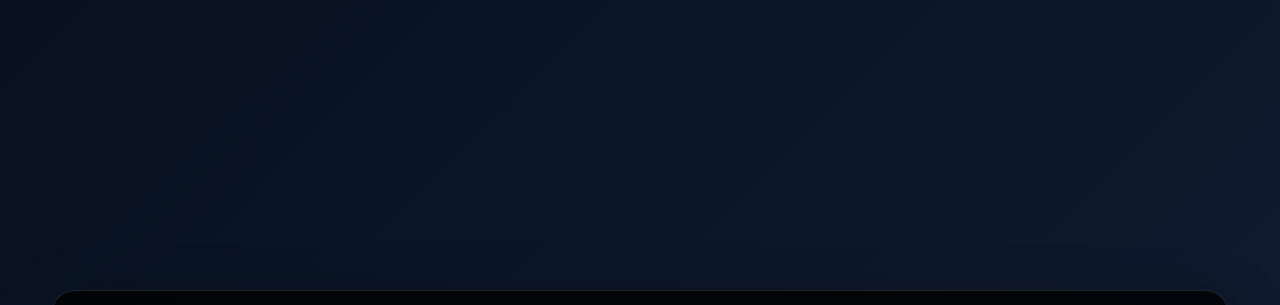
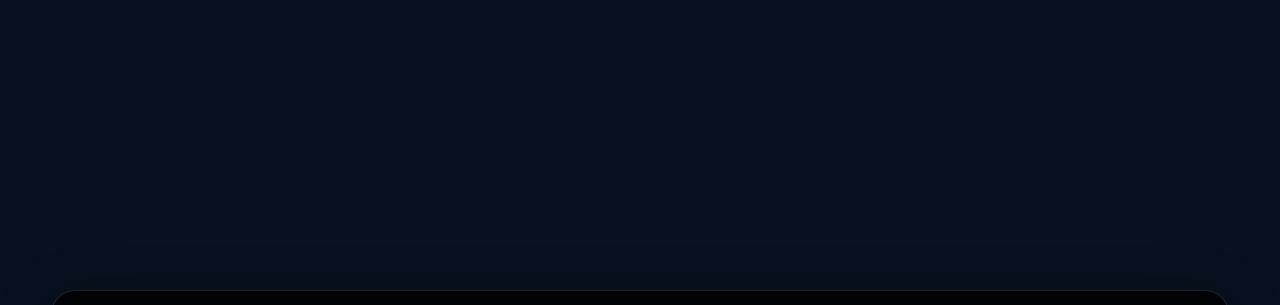
Before and after one commit to kanha360/news-flash-syetem, a plain HTML site: page overlay.html in a window 1280 px wide. Shown: the top 305 px of the page. Drawn offline with Linux system fonts and the light colour scheme.

Commit message:
Make overlay background transparent - show only flash message area

```diff
--- a/styles.css
+++ b/styles.css
@@ -13,6 +13,10 @@ body {
   margin: 0;
   min-height: 100vh;
   background: linear-gradient(135deg, #07111f 0%, #111d33 100%);
+}
+
+body[data-page="overlay"] {
+  background: transparent;
 }
 
 button,
```
